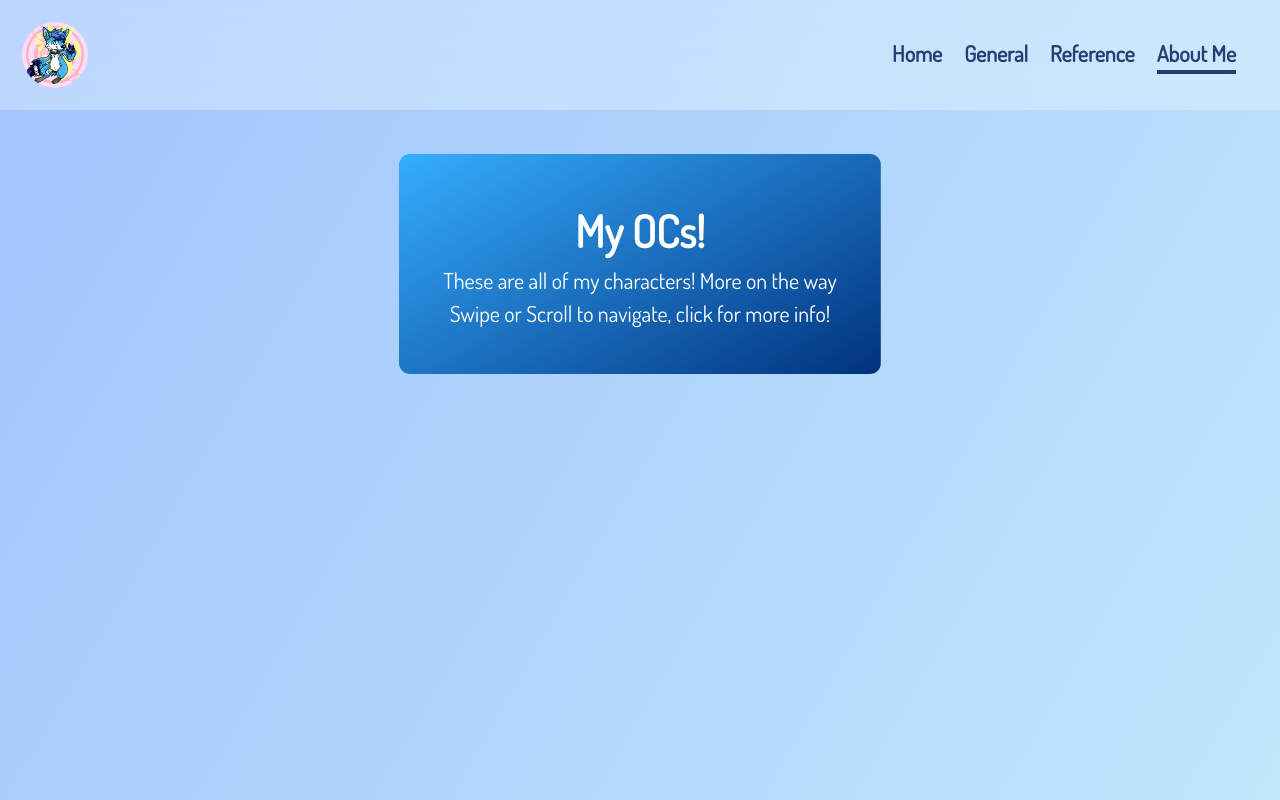
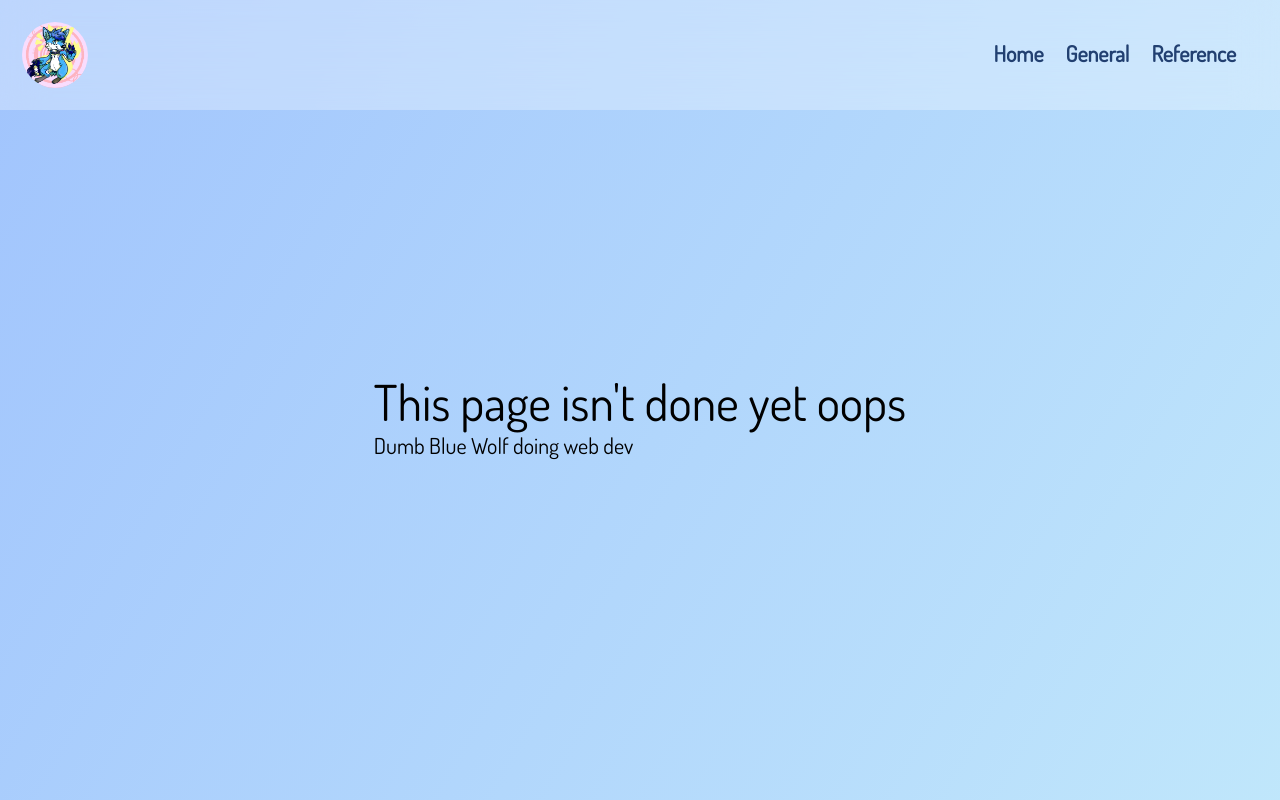
Before and after one commit to roryxavier/roryrefsite, a SvelteKit app: page /about in a window 1280 px wide. Shown: the top 800 px of the page. Built offline with nearby package versions, Linux system fonts and the light colour scheme.

Commit message:
feat: Add CI/CD Jenkins Pipeline fix: Modify the link to use resource server chore: Update npm packages

```diff
--- a/src/routes/about/+page.svelte
+++ b/src/routes/about/+page.svelte
@@ -1,5 +1,6 @@
 <script lang="ts">
 	import { onDestroy, onMount } from 'svelte';
+	import UnderConstruction from '../../comps/UnderConstruction.svelte';
 
 	const galleries: string[] = []; // todo: add images into this array
 	let showCount = 0;
@@ -44,35 +45,36 @@
 </script>
 
 <div class="page-about">
-	<div class="ocs">
-		<div class="ocs-content">
-			<span class="ocs-title">My OCs!</span>
-			<p>These are all of my characters! More on the way</p>
-			<p>Swipe or Scroll to navigate, click for more info!</p>
-		</div>
+	<UnderConstruction />
+	<!--	<div class="ocs">-->
+	<!--		<div class="ocs-content">-->
+	<!--			<span class="ocs-title">My OCs!</span>-->
+	<!--			<p>These are all of my characters! More on the way</p>-->
+	<!--			<p>Swipe or Scroll to navigate, click for more info!</p>-->
+	<!--		</div>-->
 
-		{#if galleries.length > 0 && showCount > 0}
-			<div class="ocs-gallery" style={`--show-count: ${showCount}`}>
-				<div class="ocs-scroll" on:scroll={onScrollGallery}>
-					{#each galleries as gallery}
-						<img class="gallery" src={gallery} />
-					{/each}
-				</div>
+	<!--		{#if galleries.length > 0 && showCount > 0}-->
+	<!--			<div class="ocs-gallery" style={`&#45;&#45;show-count: ${showCount}`}>-->
+	<!--				<div class="ocs-scroll" on:scroll={onScrollGallery}>-->
+	<!--					{#each galleries as gallery}-->
+	<!--						<img class="gallery" src={gallery} />-->
+	<!--					{/each}-->
+	<!--				</div>-->
 
-				<div class="ocs-indexes">
-					{#if galleries.length - 1 >= showCount}
-						{#each new Array(galleries.length - showCount + 1) as x, index}
-							<button
-								class={`ocs-index-${index}`}
-								style={`background: ${currentIndex === index ? 'white' : '#00000066'}`}
-								on:click={() => onClickIndex(index)}
-							/>
-						{/each}
-					{/if}
-				</div>
-			</div>
-		{/if}
-	</div>
+	<!--				<div class="ocs-indexes">-->
+	<!--					{#if galleries.length - 1 >= showCount}-->
+	<!--						{#each new Array(galleries.length - showCount + 1) as x, index}-->
+	<!--							<button-->
+	<!--								class={`ocs-index-${index}`}-->
+	<!--								style={`background: ${currentIndex === index ? 'white' : '#00000066'}`}-->
+	<!--								on:click={() => onClickIndex(index)}-->
+	<!--							/>-->
+	<!--						{/each}-->
+	<!--					{/if}-->
+	<!--				</div>-->
+	<!--			</div>-->
+	<!--		{/if}-->
+	<!--	</div>-->
 </div>
 
 <style scoped lang="scss">
--- a/src/vars/Fursonas.ts
+++ b/src/vars/Fursonas.ts
@@ -1,12 +1,10 @@
 import Fursona from '../model/Fursona';
-import RoryXavierImage from '../assets/rory_xavier_w1000.png';
 
 const list: Fursona[] = [
 	new Fursona({
 		name: 'Rory Chris',
-		ref_link_small: RoryXavierImage,
-		ref_link:
-			'https://d.furaffinity.net/art/roryxavier/1617167004/1617167004.roryxavier_rory_chris_2_0_ref_sheet_by_valdith_zam.jpg',
+		ref_link_small: 'https://res.jfrx.cf/ref/rory/rory-ref-20230308.png?width=1000',
+		ref_link: 'https://res.jfrx.cf/ref/rory/rory-ref-20230308.png',
 		year_born: 1998,
 		icon: '#TODO',
 		bioKV: [
--- a/src/vars/GlobalVars.ts
+++ b/src/vars/GlobalVars.ts
@@ -1,7 +1,7 @@
 import RouteInfo from '../model/RouteInfo';
 
 export default {
-	version: '0.7.0',
+	version: '0.8.5',
 	pageMetaData: {
 		copyWriteName: 'Rory Xavier',
 		yearUpdated: '2023'
@@ -9,9 +9,9 @@ export default {
 	navigationsLinks: [
 		new RouteInfo('Home', '/', 'Rory Reference Website'),
 		new RouteInfo('General', '/general', 'Rory - General'),
-		new RouteInfo('Reference', '/reference', 'Rory - Reference'),
+		new RouteInfo('Reference', '/reference', 'Rory - Reference')
 		// new RouteInfo('Clothing', '/clothing', 'Rory - Clothing'),
-		new RouteInfo('About Me', '/about', 'Rory - About Me')
+		// new RouteInfo('About Me', '/about', 'Rory - About Me')
 	],
 	socialLink: [
 		{
```
Also changed, not shown: package.json (+13 -13 lines), 1 other file (tests, documents, lock files or other folders).
